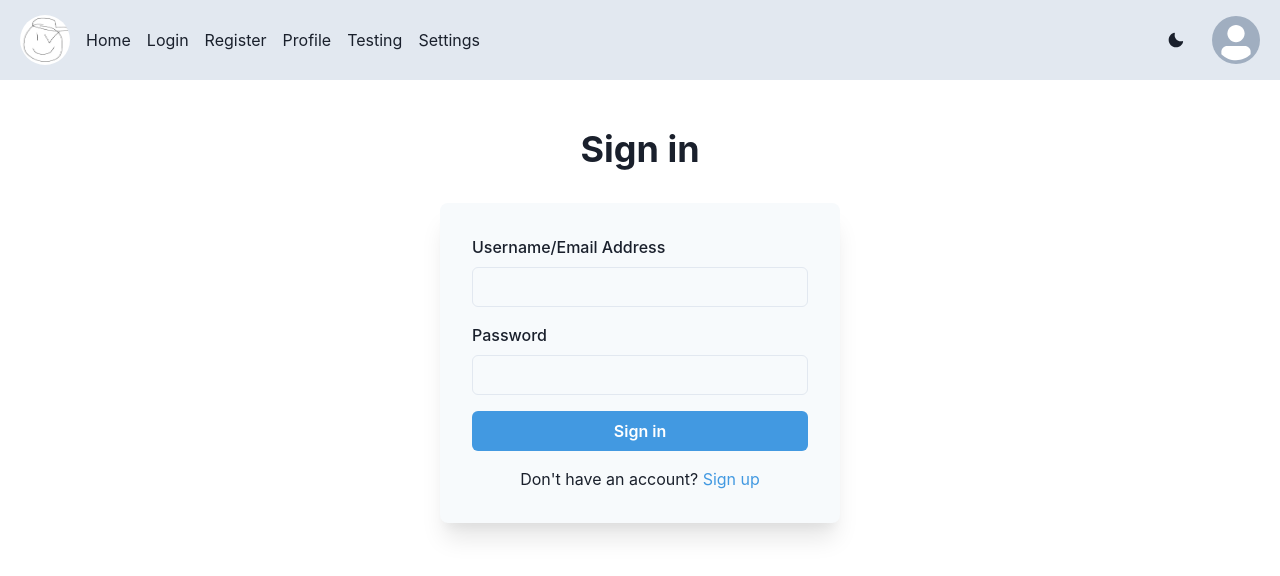
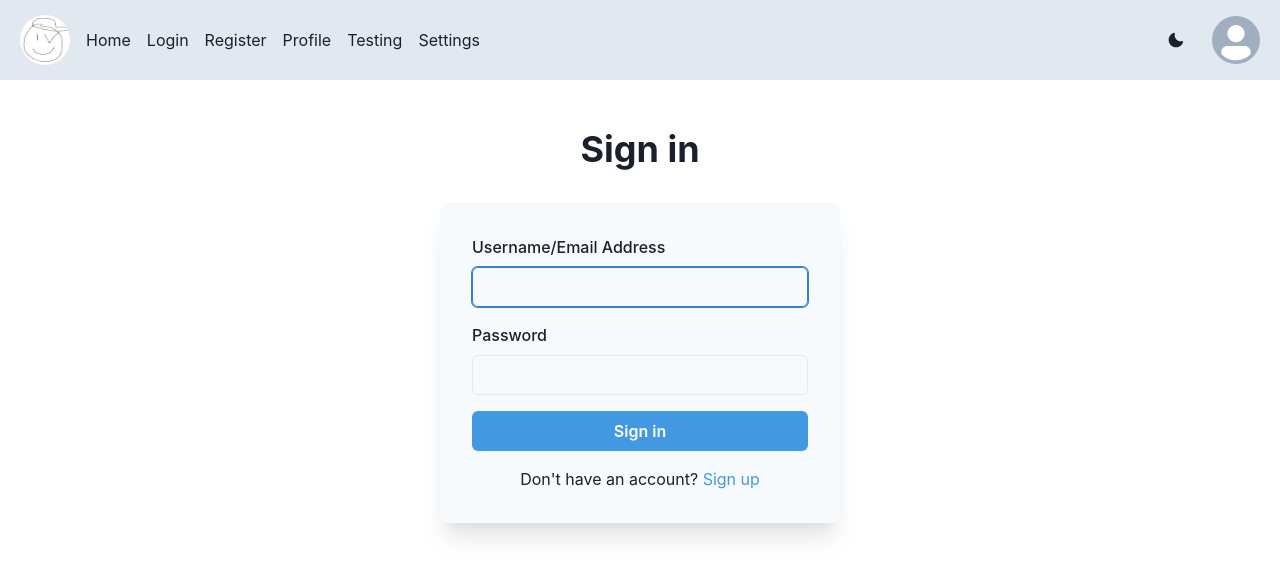
Before and after one commit to ntaylor562/FitCheckMe, a React (Vite) app in the folder fitcheckme-frontend/: page /login in a window 1280 px wide. Shown: the top 576 px of the page. Built offline with nearby package versions, Linux system fonts and the light colour scheme; no server answers.

Commit message:
Added autofocus to login and register page inputs

```diff
--- a/fitcheckme-frontend/src/pages/Login.jsx
+++ b/fitcheckme-frontend/src/pages/Login.jsx
@@ -71,7 +71,7 @@ export default function Login() {
 							<Stack spacing={4}>
 								<FormControl>
 									<FormLabel>Username/Email Address</FormLabel>
-									<Input name="username" />
+									<Input autoFocus name="username" />
 								</FormControl>
 								<FormControl>
 									<FormLabel>Password</FormLabel>
--- a/fitcheckme-frontend/src/pages/Register.jsx
+++ b/fitcheckme-frontend/src/pages/Register.jsx
@@ -87,7 +87,7 @@ export default function Register() {
 							<Stack spacing={4}>
 								<FormControl isRequired>
 									<FormLabel>Username</FormLabel>
-									<Input name="username" type="username" />
+									<Input autoFocus name="username" type="username" />
 								</FormControl>
 								<FormControl isRequired>
 									<FormLabel>Email address</FormLabel>
```
